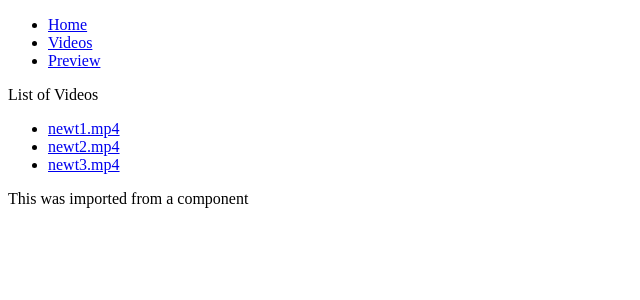
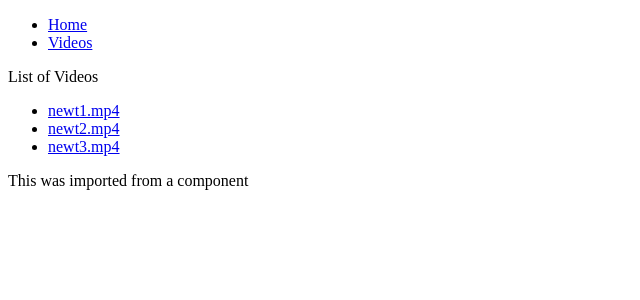
Before and after one commit to TiaMarieG/salamander-tracker, a Next.js app: page /videos in a window 1280 px wide. Shown: the top 300 px of the page, without its empty margins (0-640 px from the left). Built offline with nearby package versions, Linux system fonts and the light colour scheme.

Commit message:
Basic navbar

```diff
--- a/src/app/layout.jsx
+++ b/src/app/layout.jsx
@@ -1,21 +1,21 @@
-import Link from 'next/link';
+// app/layout.jsx
+import Link from "next/link";
 
 export default function RootLayout({ children }) {
   return (
     <html lang="en">
       <body>
-        <nav>
-          <ul>
-            <li><Link href="/">Home</Link></li>
-            <li><Link href="/videos">Videos</Link></li>
-            <li><Link href="/videos/preview">Preview</Link></li>
+        <nav >
+          <ul >
+            <li>
+              <Link href="/">Home</Link>
+            </li>
+            <li>
+              <Link href="/videos">Videos</Link>
+            </li>
           </ul>
         </nav>
-
-        {/* Needed to show page content */}
-        <main>
-          {children}
-        </main>
+        <main>{children}</main>
       </body>
     </html>
   );
```
